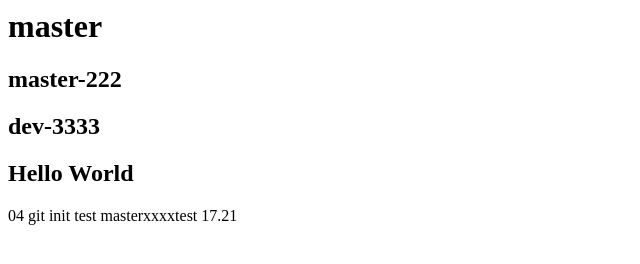
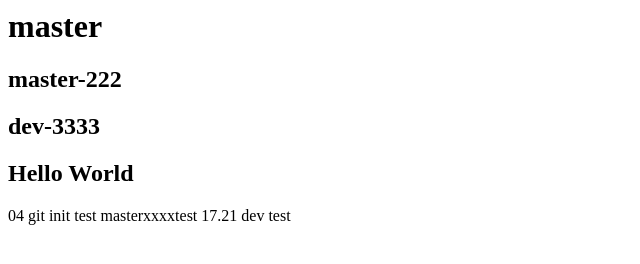
Before and after one commit to jerryfanfanfan24/github-demo, a plain HTML site: page index.html in a window 1280 px wide. Shown: the full height of the page, 0-640 px from the left. Drawn offline with Linux system fonts and the light colour scheme.

Commit message:
dev test

```diff
--- a/index.html
+++ b/index.html
@@ -15,5 +15,6 @@
   <h2>Hello World</h2>
   04 git init test
   masterxxxxtest 17.21
+  dev test
 </body>
 </html>
```
